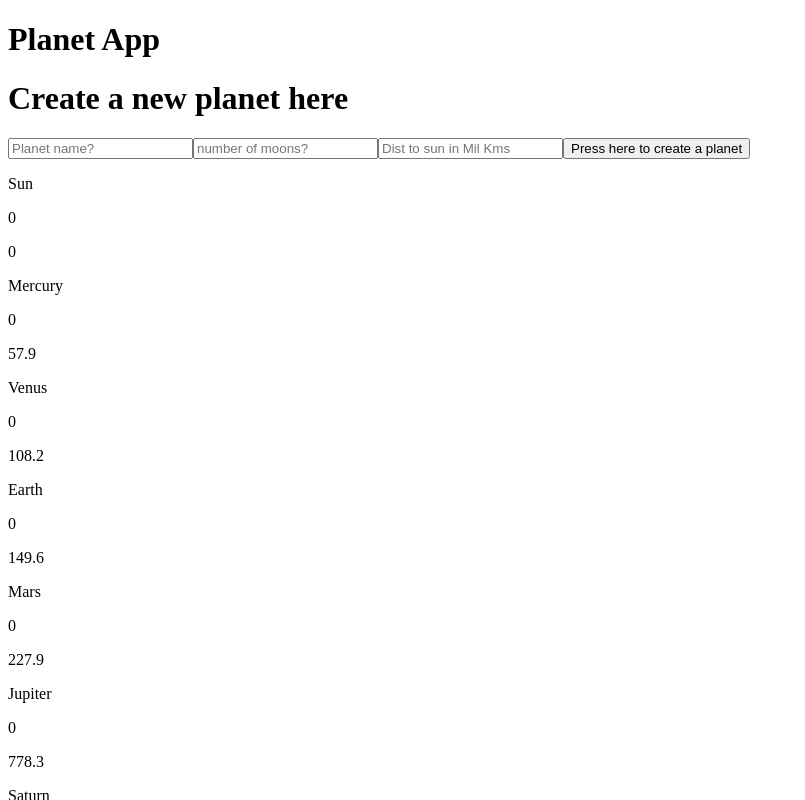
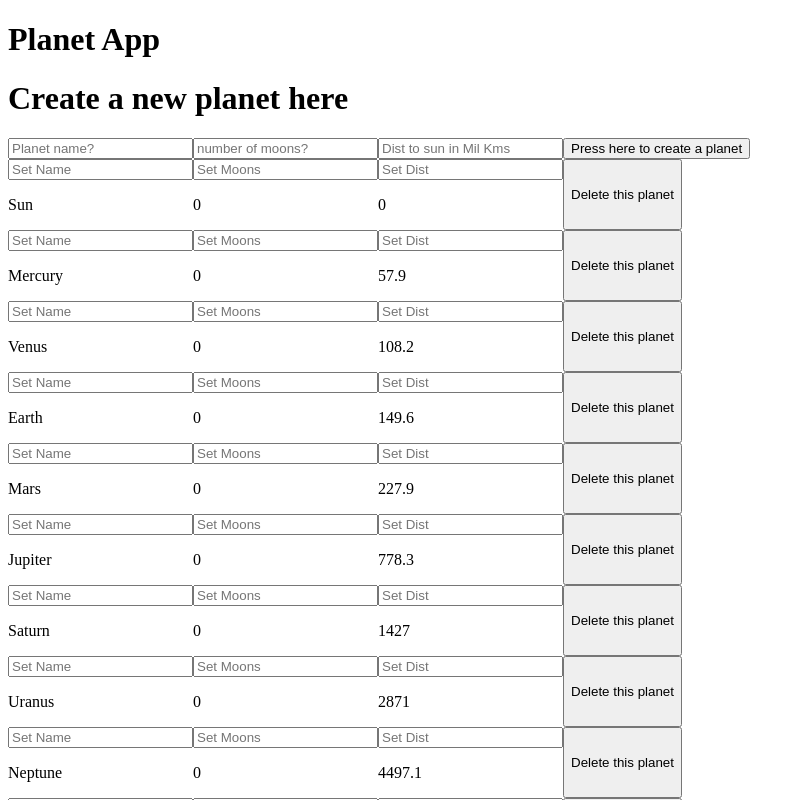
Before and after one commit to BenGardiner123/PlanetApp, an Angular app in the folder planets-app/: page / in a window 1280 px wide. Shown: the top 800 px of the page, without its empty margins (0-805 px from the left). Built offline with nearby package versions, Linux system fonts and the light colour scheme.

Commit message:
can edit details but needs more work

```diff
--- a/planets-app/src/app/planet-detail/planet-detail.component.css
+++ b/planets-app/src/app/planet-detail/planet-detail.component.css
@@ -0,0 +1,4 @@
+.container{
+    display: flex;
+
+}
--- a/planets-app/src/app/planet-detail/planet-detail.component.html
+++ b/planets-app/src/app/planet-detail/planet-detail.component.html
@@ -1,13 +1,18 @@
-<div (click)="deletePlanet(planet)">
-    <div>
+
+<div class="container">
+    <div class="planetName">
+        <input (keyup)="updatePlanetName($event)" type="text" placeholder="Set Name">
         <p>{{planet.name}}</p>
     </div>
 
-    <div>
+    <div class="planetMoons">
+        <input (keyup)="updatePlanetMoons($event)" type="text" placeholder="Set Moons">
         <p>{{planet.moons}}</p>
     </div>
 
-    <div>
-        <p>{{planet.distancefromSun}} </p>
+    <div class="planetDist">
+        <input (keyup)="updatePlanetDist($event)" type="text" placeholder="Set Dist">
+        <p>{{planet.distancefromSun}}</p>
     </div>
+    <button (click)="deletePlanet(planet)">Delete this planet</button>
 </div>
--- a/planets-app/src/app/planet-detail/planet-detail.component.ts
+++ b/planets-app/src/app/planet-detail/planet-detail.component.ts
@@ -22,9 +22,23 @@ constructor(public planetService: PlanetsService) {
 ngOnInit(): void {
 }
 
-deletePlanet(planet: Planet){{
+deletePlanet(planet: Planet){
   this.planetService.deletePlanet(planet);
-}}
+}
 
+updatePlanetName($event: Event ){
+  this.planet.name = (<HTMLInputElement>event.target).value;
+}
+
+updatePlanetMoons($event: Event ){
+  var input = parseInt((<HTMLInputElement>event.target).value);
+  this.planet.moons = input;
+}
+
+updatePlanetDist($event: Event ){
+  var input = parseInt((<HTMLInputElement>event.target).value);
+  this.planet.distancefromSun = input;
 
 }
+
+}
--- a/planets-app/src/app/planets.service.ts
+++ b/planets-app/src/app/planets.service.ts
@@ -25,6 +25,10 @@ export class PlanetsService {
 
   constructor() { }
 
+  sortPlanets(){
+    this.planets.sort((a, b) => (a.distancefromSun < b.distancefromSun) ? -1: 1);
+  }
+
 
   createPlanet(planet: Planet){
     this.planets.push(planet);
```
